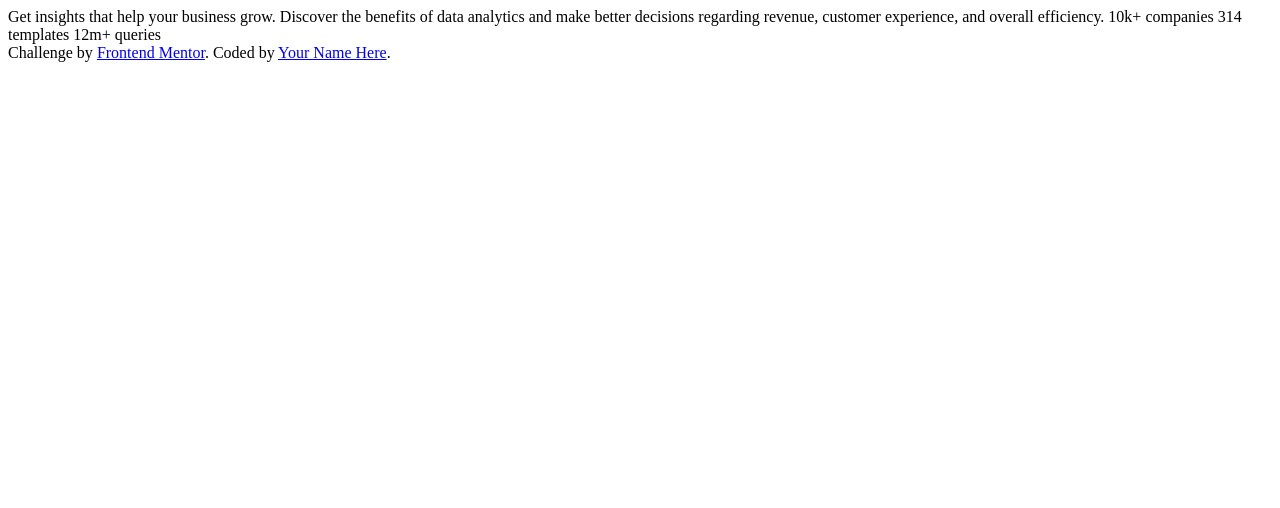
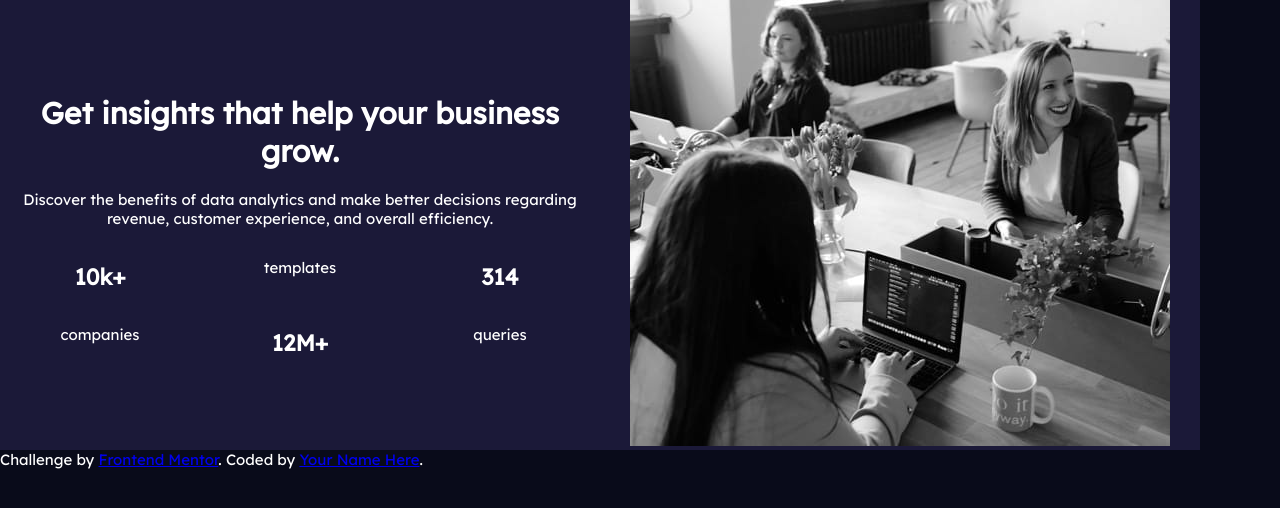
Before and after one commit to nmelgar/stats_preview_card_component, a plain HTML site: page index.html in a window 1280 px wide. Drawn offline with Linux system fonts and the light colour scheme.

Commit message:
05-10-07:56--containers, HTML structures, colors, general styles added

```diff
--- a/css/styles.css
+++ b/css/styles.css
@@ -0,0 +1,63 @@
+/*# Front-end Style Guide
+## Layout
+The designs were created to the following widths:
+- Mobile: 375px
+- Desktop: 1440px
+## Colors
+### Primary
+- Very dark blue (main background): hsl(233, 47%, 7%)
+- Dark desaturated blue (card background): hsl(244, 38%, 16%)
+- Soft violet (accent): hsl(277, 64%, 61%)
+### Neutral
+- White (main heading, stats): hsl(0, 0%, 100%)
+- Slightly transparent white (main paragraph): hsla(0, 0%, 100%, 0.75)
+- Slightly transparent white (stat headings): hsla(0, 0%, 100%, 0.6)
+## Typography
+### Body Copy
+- Font size: 15px
+### Font
+- Family: [Inter](https://fonts.google.com/specimen/Inter)
+- Weights: 400, 700
+- Family: [Lexend Deca](https://fonts.google.com/specimen/Lexend+Deca)
+- Weights: 400*/
+@import url('https://fonts.googleapis.com/css2?family=Inter:wght@400;700&display=swap');
+@import url('https://fonts.googleapis.com/css2?family=Lexend+Deca&display=swap');
+
+:root {
+  /*MAIN Background*/
+  --very-dark-blue: hsl(233, 47%, 7%);
+  /*Card Background*/
+  --dark-desaturated-blue: hsl(244, 38%, 16%);
+  --soft-violet: hsl(277, 64%, 61%);
+  /*Main heading, stats*/
+  --white: hsl(0, 0%, 100%);
+  /*Main paragraph*/
+  --transparent-white-1: hsla(0, 0%, 100%, 0.75);
+  /*Stat headings*/
+  --transparent-white-2: hsla(0, 0%, 100%, 0.6);
+}
+
+body {
+  font-family: 'Inter', sans-serif;
+  font-family: 'Lexend Deca', sans-serif;
+  font-size: 15px;
+  color: var(--white);
+  background: var(--very-dark-blue);
+  margin: 0;
+  padding: 0;
+}
+
+.component-container {
+  display: grid;
+  grid-template-columns: 50% 50%;
+  width: 1200px;
+  text-align: center;
+  justify-items: center;
+  align-items: center;
+  background: var(--dark-desaturated-blue);
+}
+
+.stats-columns{
+  display: grid;
+  grid-template-columns: 1fr 1fr 1fr;
+}
--- a/index.html
+++ b/index.html
@@ -14,19 +14,35 @@
 </head>
 
 <body>
+  <div class="container">
+    <div class="component-container">
+      <div class="column-left">
+        <h1>Get insights that help your business grow.</h1>
 
-  Get insights that help your business grow.
+        <p>Discover the benefits of data analytics and make better decisions regarding revenue, customer
+          experience, and overall efficiency.</p>
+        <div class="stats-columns">
+          <h2>10k+</h2>
+          <p>templates</p>
 
-  Discover the benefits of data analytics and make better decisions regarding revenue, customer
-  experience, and overall efficiency.
+          <h2>314</h2>
+          <p>companies</p>
 
-  10k+ companies
-  314 templates
-  12m+ queries
+          <h2>12M+</h2>
+          <p>queries</p>
+        </div>
+      </div>
 
-  <div class="attribution">
-    Challenge by <a href="https://www.frontendmentor.io?ref=challenge" target="_blank">Frontend Mentor</a>.
-    Coded by <a href="#">Your Name Here</a>.
+      <div class="column-right">
+        <img src="/images/image-header-desktop.jpg" alt="">
+      </div>
+    </div>
+    <!--Component Container Ends Here--->
+
+    <div class="attribution">
+      Challenge by <a href="https://www.frontendmentor.io?ref=challenge" target="_blank">Frontend Mentor</a>.
+      Coded by <a href="#">Your Name Here</a>.
+    </div>
   </div>
 </body>
 
```
